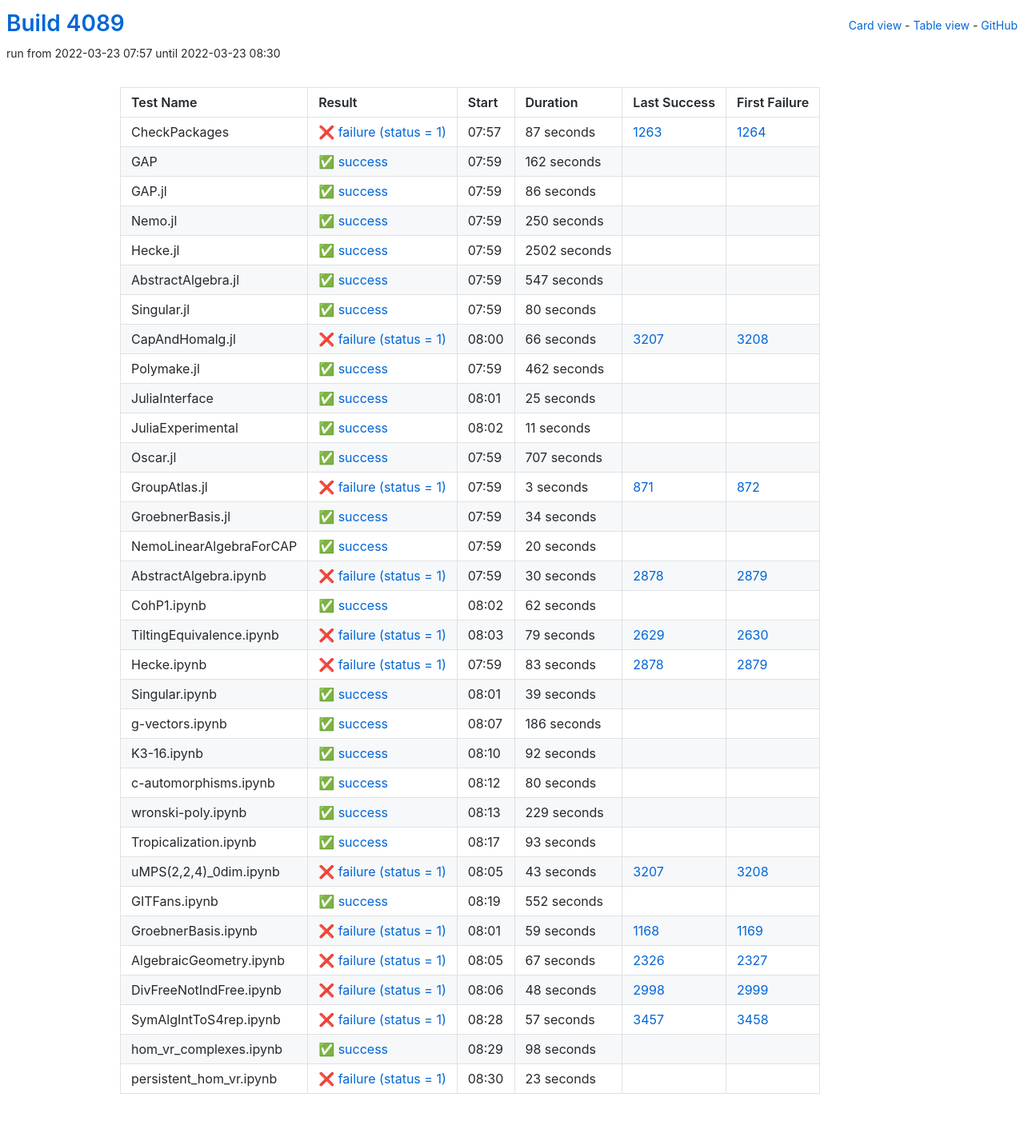
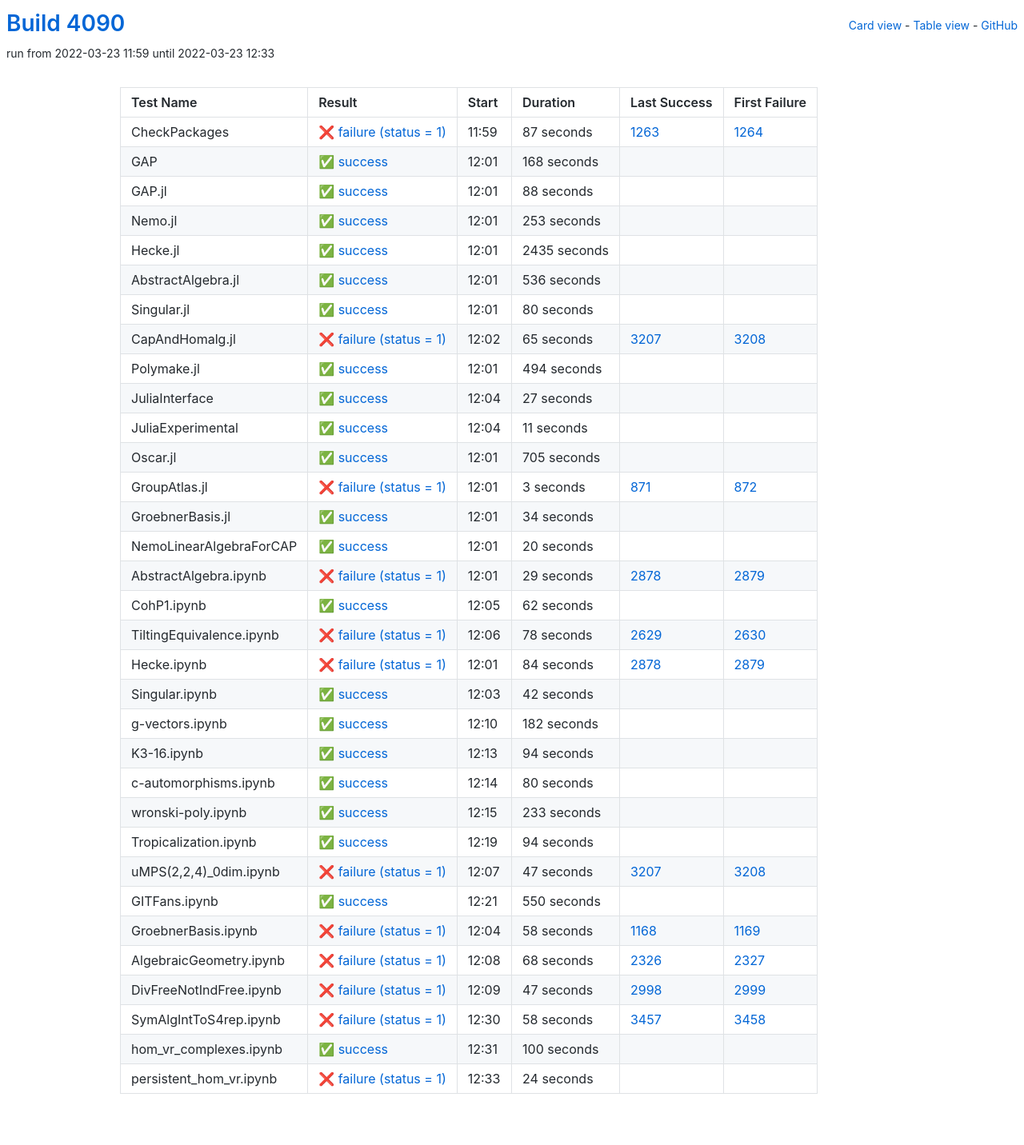
Before and after one commit to oscar-system/oscar-ci-status-stable, a Jekyll site: the page built from table.html, in a window 1280 px wide. Shown: the whole page at 80% size. Built offline with Jekyll 4.4.1, drawn with Linux system fonts in a browser that asks for light colours.

Commit message:
Build #4090

```diff
--- a/_data/ci.yml
+++ b/_data/ci.yml
@@ -1,6 +1,6 @@
 ---
-build: 4089
-build_url: https://oscarci.mathematik.uni-kl.de/job/oscar-stable/4089/
+build: 4090
+build_url: https://oscarci.mathematik.uni-kl.de/job/oscar-stable/4090/
 job: oscar-stable
 organization: oscar-system
 repo: oscar-ci-status-stable
@@ -8,8 +8,8 @@ repourl: https://github.com/oscar-system/oscar-ci-status-stable
 tests:
 - name: CheckPackages
   id: checkpackages
-  log: https://oscarci.mathematik.uni-kl.de/job/oscar-stable/4089/artifact/logs/build-4089/CheckPackages.log
-  start: 2022-03-23 07:57
+  log: https://oscarci.mathematik.uni-kl.de/job/oscar-stable/4090/artifact/logs/build-4090/CheckPackages.log
+  start: 2022-03-23 11:59
   success: false
   exitcode: 1
   status: failure
@@ -20,68 +20,68 @@ tests:
   first_failure_url: https://oscarci.mathematik.uni-kl.de/job/oscar-stable/1264/
 - name: GAP
   id: gap
-  log: https://oscarci.mathematik.uni-kl.de/job/oscar-stable/4089/artifact/logs/build-4089/GAP.log
-  start: 2022-03-23 07:59
+  log: https://oscarci.mathematik.uni-kl.de/job/oscar-stable/4090/artifact/logs/build-4090/GAP.log
+  start: 2022-03-23 12:01
   success: true
   exitcode: 0
   status: success
-  duration: 162
+  duration: 168
   last_success: false
   last_success_url:
   first_failure: false
   first_failure_url:
 - name: GAP.jl
   id: gap-jl
-  log: https://oscarci.mathematik.uni-kl.de/job/oscar-stable/4089/artifact/logs/build-4089/GAP.jl.log
-  start: 2022-03-23 07:59
+  log: https://oscarci.mathematik.uni-kl.de/job/oscar-stable/4090/artifact/logs/build-4090/GAP.jl.log
+  start: 2022-03-23 12:01
   success: true
   exitcode: 0
   status: success
-  duration: 86
+  duration: 88
   last_success: false
   last_success_url:
   first_failure: false
   first_failure_url:
 - name: Nemo.jl
   id: nemo-jl
-  log: https://oscarci.mathematik.uni-kl.de/job/oscar-stable/4089/artifact/logs/build-4089/Nemo.jl.log
-  start: 2022-03-23 07:59
+  log: https://oscarci.mathematik.uni-kl.de/job/oscar-stable/4090/artifact/logs/build-4090/Nemo.jl.log
+  start: 2022-03-23 12:01
   success: true
   exitcode: 0
   status: success
-  duration: 250
+  duration: 253
   last_success: false
   last_success_url:
   first_failure: false
   first_failure_url:
 - name: Hecke.jl
   id: hecke-jl
-  log: https://oscarci.mathematik.uni-kl.de/job/oscar-stable/4089/artifact/logs/build-4089/Hecke.jl.log
-  start: 2022-03-23 07:59
+  log: https://oscarci.mathematik.uni-kl.de/job/oscar-stable/4090/artifact/logs/build-4090/Hecke.jl.log
+  start: 2022-03-23 12:01
   success: true
   exitcode: 0
   status: success
-  duration: 2502
+  duration: 2435
   last_success: false
   last_success_url:
   first_failure: false
   first_failure_url:
 - name: AbstractAlgebra.jl
   id: abstractalgebra-jl
-  log: https://oscarci.mathematik.uni-kl.de/job/oscar-stable/4089/artifact/logs/build-4089/AbstractAlgebra.jl.log
-  start: 2022-03-23 07:59
+  log: https://oscarci.mathematik.uni-kl.de/job/oscar-stable/4090/artifact/logs/build-4090/AbstractAlgebra.jl.log
+  start: 2022-03-23 12:01
   success: true
   exitcode: 0
   status: success
-  duration: 547
+  duration: 536
   last_success: false
   last_success_url:
   first_failure: false
   first_failure_url:
 - name: Singular.jl
   id: singular-jl
-  log: https://oscarci.mathematik.uni-kl.de/job/oscar-stable/4089/artifact/logs/build-4089/Singular.jl.log
-  start: 2022-03-23 07:59
+  log: https://oscarci.mathematik.uni-kl.de/job/oscar-stable/4090/artifact/logs/build-4090/Singular.jl.log
+  start: 2022-03-23 12:01
   success: true
   exitcode: 0
   status: success
@@ -92,44 +92,44 @@ tests:
   first_failure_url:
 - name: CapAndHomalg.jl
   id: capandhomalg-jl
-  log: https://oscarci.mathematik.uni-kl.de/job/oscar-stable/4089/artifact/logs/build-4089/CapAndHomalg.jl.log
-  start: 2022-03-23 08:00
+  log: https://oscarci.mathematik.uni-kl.de/job/oscar-stable/4090/artifact/logs/build-4090/CapAndHomalg.jl.log
+  start: 2022-03-23 12:02
   success: false
   exitcode: 1
   status: failure
-  duration: 66
+  duration: 65
   last_success: 3207
   last_success_url: https://oscarci.mathematik.uni-kl.de/job/oscar-stable/3207/
   first_failure: 3208
   first_failure_url: https://oscarci.mathematik.uni-kl.de/job/oscar-stable/3208/
 - name: Polymake.jl
   id: polymake-jl
-  log: https://oscarci.mathematik.uni-kl.de/job/oscar-stable/4089/artifact/logs/build-4089/Polymake.jl.log
-  start: 2022-03-23 07:59
+  log: https://oscarci.mathematik.uni-kl.de/job/oscar-stable/4090/artifact/logs/build-4090/Polymake.jl.log
+  start: 2022-03-23 12:01
   success: true
   exitcode: 0
   status: success
-  duration: 462
+  duration: 494
   last_success: false
   last_success_url:
   first_failure: false
   first_failure_url:
 - name: JuliaInterface
   id: juliainterface
-  log: https://oscarci.mathematik.uni-kl.de/job/oscar-stable/4089/artifact/logs/build-4089/JuliaInterface.log
-  start: 2022-03-23 08:01
+  log: https://oscarci.mathematik.uni-kl.de/job/oscar-stable/4090/artifact/logs/build-4090/JuliaInterface.log
+  start: 2022-03-23 12:04
   success: true
   exitcode: 0
   status: success
-  duration: 25
+  duration: 27
   last_success: false
   last_success_url:
   first_failure: false
   first_failure_url:
 - name: JuliaExperimental
   id: juliaexperimental
-  log: https://oscarci.mathematik.uni-kl.de/job/oscar-stable/4089/artifact/logs/build-4089/JuliaExperimental.log
-  start: 2022-03-23 08:02
+  log: https://oscarci.mathematik.uni-kl.de/job/oscar-stable/4090/artifact/logs/build-4090/JuliaExperimental.log
+  start: 2022-03-23 12:04
   success: true
   exitcode: 0
   status: success
@@ -140,20 +140,20 @@ tests:
   first_failure_url:
 - name: Oscar.jl
   id: oscar-jl
-  log: https://oscarci.mathematik.uni-kl.de/job/oscar-stable/4089/artifact/logs/build-4089/Oscar.jl.log
-  start: 2022-03-23 07:59
+  log: https://oscarci.mathematik.uni-kl.de/job/oscar-stable/4090/artifact/logs/build-4090/Oscar.jl.log
+  start: 2022-03-23 12:01
   success: true
   exitcode: 0
   status: success
-  duration: 707
+  duration: 705
   last_success: false
   last_success_url:
   first_failure: false
   first_failure_url:
 - name: GroupAtlas.jl
   id: groupatlas-jl
-  log: https://oscarci.mathematik.uni-kl.de/job/oscar-stable/4089/artifact/logs/build-4089/GroupAtlas.jl.log
-  start: 2022-03-23 07:59
+  log: https://oscarci.mathematik.uni-kl.de/job/oscar-stable/4090/artifact/logs/build-4090/GroupAtlas.jl.log
+  start: 2022-03-23 12:01
   success: false
   exitcode: 1
   status: failure
@@ -164,8 +164,8 @@ tests:
   first_failure_url: https://oscarci.mathematik.uni-kl.de/job/oscar-stable/872/
 - name: GroebnerBasis.jl
   id: groebnerbasis-jl
-  log: https://oscarci.mathematik.uni-kl.de/job/oscar-stable/4089/artifact/logs/build-4089/GroebnerBasis.jl.log
-  start: 2022-03-23 07:59
+  log: https://oscarci.mathematik.uni-kl.de/job/oscar-stable/4090/artifact/logs/build-4090/GroebnerBasis.jl.log
+  start: 2022-03-23 12:01
   success: true
   exitcode: 0
   status: success
@@ -176,8 +176,8 @@ tests:
   first_failure_url:
 - name: NemoLinearAlgebraForCAP
   id: nemolinearalgebraforcap
-  log: https://oscarci.mathematik.uni-kl.de/job/oscar-stable/4089/artifact/logs/build-4089/NemoLinearAlgebraForCAP.log
-  start: 2022-03-23 07:59
+  log: https://oscarci.mathematik.uni-kl.de/job/oscar-stable/4090/artifact/logs/build-4090/NemoLinearAlgebraForCAP.log
+  start: 2022-03-23 12:01
   success: true
   exitcode: 0
   status: success
@@ -188,20 +188,20 @@ tests:
   first_failure_url:
 - name: AbstractAlgebra.ipynb
   id: abstractalgebra-ipynb
-  log: https://oscarci.mathematik.uni-kl.de/job/oscar-stable/4089/artifact/logs/build-4089/AbstractAlgebra.ipynb.log
-  start: 2022-03-23 07:59
+  log: https://oscarci.mathematik.uni-kl.de/job/oscar-stable/4090/artifact/logs/build-4090/AbstractAlgebra.ipynb.log
+  start: 2022-03-23 12:01
   success: false
   exitcode: 1
   status: failure
-  duration: 30
+  duration: 29
   last_success: 2878
   last_success_url: https://oscarci.mathematik.uni-kl.de/job/oscar-stable/2878/
   first_failure: 2879
   first_failure_url: https://oscarci.mathematik.uni-kl.de/job/oscar-stable/2879/
 - name: CohP1.ipynb
   id: cohp1-ipynb
-  log: https://oscarci.mathematik.uni-kl.de/job/oscar-stable/4089/artifact/logs/build-4089/CohP1.ipynb.log
-  start: 2022-03-23 08:02
+  log: https://oscarci.mathematik.uni-kl.de/job/oscar-stable/4090/artifact/logs/build-4090/CohP1.ipynb.log
+  start: 2022-03-23 12:05
   success: true
   exitcode: 0
   status: success
@@ -212,68 +212,68 @@ tests:
   first_failure_url:
 - name: TiltingEquivalence.ipynb
   id: tiltingequivalence-ipynb
-  log: https://oscarci.mathematik.uni-kl.de/job/oscar-stable/4089/artifact/logs/build-4089/TiltingEquivalence.ipynb.log
-  start: 2022-03-23 08:03
+  log: https://oscarci.mathematik.uni-kl.de/job/oscar-stable/4090/artifact/logs/build-4090/TiltingEquivalence.ipynb.log
+  start: 2022-03-23 12:06
   success: false
   exitcode: 1
   status: failure
-  duration: 79
+  duration: 78
   last_success: 2629
   last_success_url: https://oscarci.mathematik.uni-kl.de/job/oscar-stable/2629/
   first_failure: 2630
   first_failure_url: https://oscarci.mathematik.uni-kl.de/job/oscar-stable/2630/
 - name: Hecke.ipynb
   id: hecke-ipynb
-  log: https://oscarci.mathematik.uni-kl.de/job/oscar-stable/4089/artifact/logs/build-4089/Hecke.ipynb.log
-  start: 2022-03-23 07:59
+  log: https://oscarci.mathematik.uni-kl.de/job/oscar-stable/4090/artifact/logs/build-4090/Hecke.ipynb.log
+  start: 2022-03-23 12:01
   success: false
   exitcode: 1
   status: failure
-  duration: 83
+  duration: 84
   last_success: 2878
   last_success_url: https://oscarci.mathematik.uni-kl.de/job/oscar-stable/2878/
   first_failure: 2879
   first_failure_url: https://oscarci.mathematik.uni-kl.de/job/oscar-stable/2879/
 - name: Singular.ipynb
   id: singular-ipynb
-  log: https://oscarci.mathematik.uni-kl.de/job/oscar-stable/4089/artifact/logs/build-4089/Singular.ipynb.log
-  start: 2022-03-23 08:01
+  log: https://oscarci.mathematik.uni-kl.de/job/oscar-stable/4090/artifact/logs/build-4090/Singular.ipynb.log
+  start: 2022-03-23 12:03
   success: true
   exitcode: 0
   status: success
-  duration: 39
+  duration: 42
   last_success: false
   last_success_url:
   first_failure: false
   first_failure_url:
 - name: g-vectors.ipynb
   id: g-vectors-ipynb
-  log: https://oscarci.mathematik.uni-kl.de/job/oscar-stable/4089/artifact/logs/build-4089/g-vectors.ipynb.log
-  start: 2022-03-23 08:07
+  log: https://oscarci.mathematik.uni-kl.de/job/oscar-stable/4090/artifact/logs/build-4090/g-vectors.ipynb.log
+  start: 2022-03-23 12:10
   success: true
   exitcode: 0
   status: success
-  duration: 186
+  duration: 182
   last_success: false
   last_success_url:
   first_failure: false
   first_failure_url:
 - name: K3-16.ipynb
   id: k3-16-ipynb
-  log: https://oscarci.mathematik.uni-kl.de/job/oscar-stable/4089/artifact/logs/build-4089/K3-16.ipynb.log
-  start: 2022-03-23 08:10
+  log: https://oscarci.mathematik.uni-kl.de/job/oscar-stable/4090/artifact/logs/build-4090/K3-16.ipynb.log
+  start: 2022-03-23 12:13
   success: true
   exitcode: 0
   status: success
-  duration: 92
+  duration: 94
   last_success: false
   last_success_url:
   first_failure: false
   first_failure_url:
 - name: c-automorphisms.ipynb
   id: c-automorphisms-ipynb
-  log: https://oscarci.mathematik.uni-kl.de/job/oscar-stable/4089/artifact/logs/build-4089/c-automorphisms.ipynb.log
-  start: 2022-03-23 08:12
+  log: https://oscarci.mathematik.uni-kl.de/job/oscar-stable/4090/artifact/logs/build-4090/c-automorphisms.ipynb.log
+  start: 2022-03-23 12:14
   success: true
   exitcode: 0
   status: success
@@ -284,120 +284,120 @@ tests:
   first_failure_url:
 - name: wronski-poly.ipynb
   id: wronski-poly-ipynb
-  log: https://oscarci.mathematik.uni-kl.de/job/oscar-stable/4089/artifact/logs/build-4089/wronski-poly.ipynb.log
-  start: 2022-03-23 08:13
+  log: https://oscarci.mathematik.uni-kl.de/job/oscar-stable/4090/artifact/logs/build-4090/wronski-poly.ipynb.log
+  start: 2022-03-23 12:15
   success: true
   exitcode: 0
   status: success
-  duration: 229
+  duration: 233
   last_success: false
   last_success_url:
   first_failure: false
   first_failure_url:
 - name: Tropicalization.ipynb
   id: tropicalization-ipynb
-  log: https://oscarci.mathematik.uni-kl.de/job/oscar-stable/4089/artifact/logs/build-4089/Tropicalization.ipynb.log
-  start: 2022-03-23 08:17
+  log: https://oscarci.mathematik.uni-kl.de/job/oscar-stable/4090/artifact/logs/build-4090/Tropicalization.ipynb.log
+  start: 2022-03-23 12:19
   success: true
   exitcode: 0
   status: success
-  duration: 93
+  duration: 94
   last_success: false
   last_success_url:
   first_failure: false
   first_failure_url:
 - name: uMPS(2,2,4)_0dim.ipynb
   id: umps-2-2-4-0dim-ipynb
-  log: https://oscarci.mathematik.uni-kl.de/job/oscar-stable/4089/artifact/logs/build-4089/uMPS-2-2-4-_0dim.ipynb.log
-  start: 2022-03-23 08:05
+  log: https://oscarci.mathematik.uni-kl.de/job/oscar-stable/4090/artifact/logs/build-4090/uMPS-2-2-4-_0dim.ipynb.log
+  start: 2022-03-23 12:07
   success: false
   exitcode: 1
   status: failure
-  duration: 43
+  duration: 47
   last_success: 3207
   last_success_url: https://oscarci.mathematik.uni-kl.de/job/oscar-stable/3207/
   first_failure: 3208
   first_failure_url: https://oscarci.mathematik.uni-kl.de/job/oscar-stable/3208/
 - name: GITFans.ipynb
   id: gitfans-ipynb
-  log: https://oscarci.mathematik.uni-kl.de/job/oscar-stable/4089/artifact/logs/build-4089/GITFans.ipynb.log
-  start: 2022-03-23 08:19
+  log: https://oscarci.mathematik.uni-kl.de/job/oscar-stable/4090/artifact/logs/build-4090/GITFans.ipynb.log
+  start: 2022-03-23 12:21
   success: true
   exitcode: 0
   status: success
-  duration: 552
+  duration: 550
   last_success: false
   last_success_url:
   first_failure: false
   first_failure_url:
 - name: GroebnerBasis.ipynb
   id: groebnerbasis-ipynb
-  log: https://oscarci.mathematik.uni-kl.de/job/oscar-stable/4089/artifact/logs/build-4089/GroebnerBasis.ipynb.log
-  start: 2022-03-23 08:01
+  log: https://oscarci.mathematik.uni-kl.de/job/oscar-stable/4090/artifact/logs/build-4090/GroebnerBasis.ipynb.log
+  start: 2022-03-23 12:04
   success: false
   exitcode: 1
   status: failure
-  duration: 59
+  duration: 58
   last_success: 1168
   last_success_url: https://oscarci.mathematik.uni-kl.de/job/oscar-stable/1168/
   first_failure: 1169
   first_failure_url: https://oscarci.mathematik.uni-kl.de/job/oscar-stable/1169/
 - name: AlgebraicGeometry.ipynb
   id: algebraicgeometry-ipynb
-  log: https://oscarci.mathematik.uni-kl.de/job/oscar-stable/4089/artifact/logs/build-4089/AlgebraicGeometry.ipynb.log
-  start: 2022-03-23 08:05
+  log: https://oscarci.mathematik.uni-kl.de/job/oscar-stable/4090/artifact/logs/build-4090/AlgebraicGeometry.ipynb.log
+  start: 2022-03-23 12:08
   success: false
   exitcode: 1
   status: failure
-  duration: 67
+  duration: 68
   last_success: 2326
   last_success_url: https://oscarci.mathematik.uni-kl.de/job/oscar-stable/2326/
   first_failure: 2327
   first_failure_url: https://oscarci.mathematik.uni-kl.de/job/oscar-stable/2327/
 - name: DivFreeNotIndFree.ipynb
   id: divfreenotindfree-ipynb
-  log: https://oscarci.mathematik.uni-kl.de/job/oscar-stable/4089/artifact/logs/build-4089/DivFreeNotIndFree.ipynb.log
-  start: 2022-03-23 08:06
+  log: https://oscarci.mathematik.uni-kl.de/job/oscar-stable/4090/artifact/logs/build-4090/DivFreeNotIndFree.ipynb.log
+  start: 2022-03-23 12:09
   success: false
   exitcode: 1
   status: failure
-  duration: 48
+  duration: 47
   last_success: 2998
   last_success_url: https://oscarci.mathematik.uni-kl.de/job/oscar-stable/2998/
   first_failure: 2999
   first_failure_url: https://oscarci.mathematik.uni-kl.de/job/oscar-stable/2999/
 - name: SymAlgIntToS4rep.ipynb
   id: symalginttos4rep-ipynb
-  log: https://oscarci.mathematik.uni-kl.de/job/oscar-stable/4089/artifact/logs/build-4089/SymAlgIntToS4rep.ipynb.log
-  start: 2022-03-23 08:28
+  log: https://oscarci.mathematik.uni-kl.de/job/oscar-stable/4090/artifact/logs/build-4090/SymAlgIntToS4rep.ipynb.log
+  start: 2022-03-23 12:30
   success: false
   exitcode: 1
   status: failure
-  duration: 57
+  duration: 58
   last_success: 3457
   last_success_url: https://oscarci.mathematik.uni-kl.de/job/oscar-stable/3457/
   first_failure: 3458
   first_failure_url: https://oscarci.mathematik.uni-kl.de/job/oscar-stable/3458/
 - name: hom_vr_complexes.ipynb
   id: hom-vr-complexes-ipynb
-  log: https://oscarci.mathematik.uni-kl.de/job/oscar-stable/4089/artifact/logs/build-4089/hom_vr_complexes.ipynb.log
-  start: 2022-03-23 08:29
+  log: https://oscarci.mathematik.uni-kl.de/job/oscar-stable/4090/artifact/logs/build-4090/hom_vr_complexes.ipynb.log
+  start: 2022-03-23 12:31
   success: true
   exitcode: 0
   status: success
-  duration: 98
+  duration: 100
   last_success: false
   last_success_url:
   first_failure: false
   first_failure_url:
 - name: persistent_hom_vr.ipynb
   id: persistent-hom-vr-ipynb
-  log: https://oscarci.mathematik.uni-kl.de/job/oscar-stable/4089/artifact/logs/build-4089/persistent_hom_vr.ipynb.log
-  start: 2022-03-23 08:30
+  log: https://oscarci.mathematik.uni-kl.de/job/oscar-stable/4090/artifact/logs/build-4090/persistent_hom_vr.ipynb.log
+  start: 2022-03-23 12:33
   success: false
   exitcode: 1
   status: failure
-  duration: 23
+  duration: 24
   last_success: false
   last_success_url:
   first_failure: false
```
Also changed, not shown: README.md.
